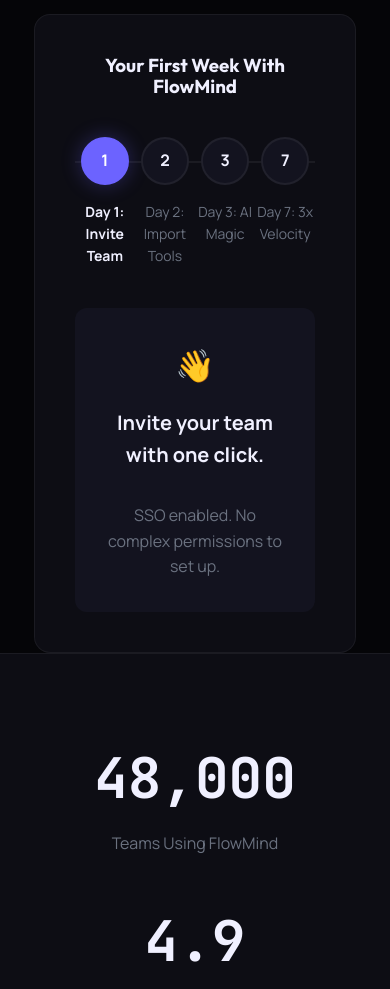
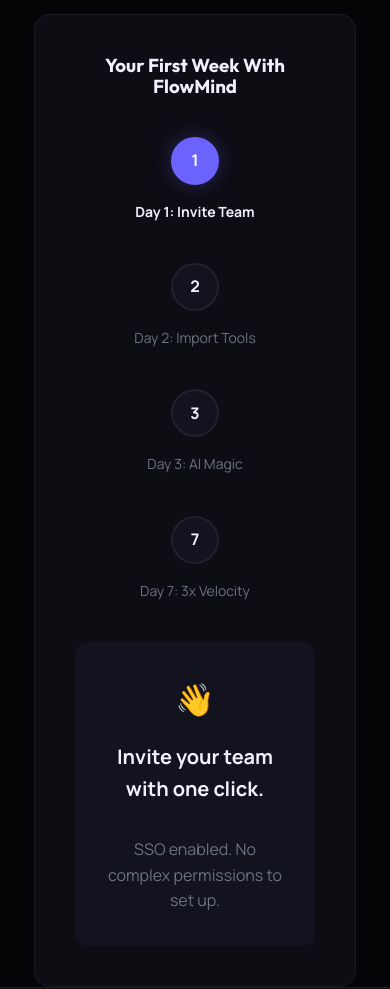
Before and after one commit to SynXCloud/FlowMind, a plain HTML site: page index.html in a window 390 px wide. Shown: the part 5200-6189 px from the top of the page. Drawn offline with Linux system fonts and the light colour scheme.

Commit message:
feat:Make the websites mobile responsive

```diff
--- a/assets/css/style.css
+++ b/assets/css/style.css
@@ -479,4 +479,7 @@
             .hero { padding-top: 60px; }
             .mockup-wrapper { display: none; } /* Hide mockup on mobile for space */
             .hero-grid { grid-template-columns: 1fr; }
+            .email-form { flex-direction: column; }
+            .timeline { flex-direction: column; gap: 40px; }
+            .timeline::before { display: none; }
         }
```
